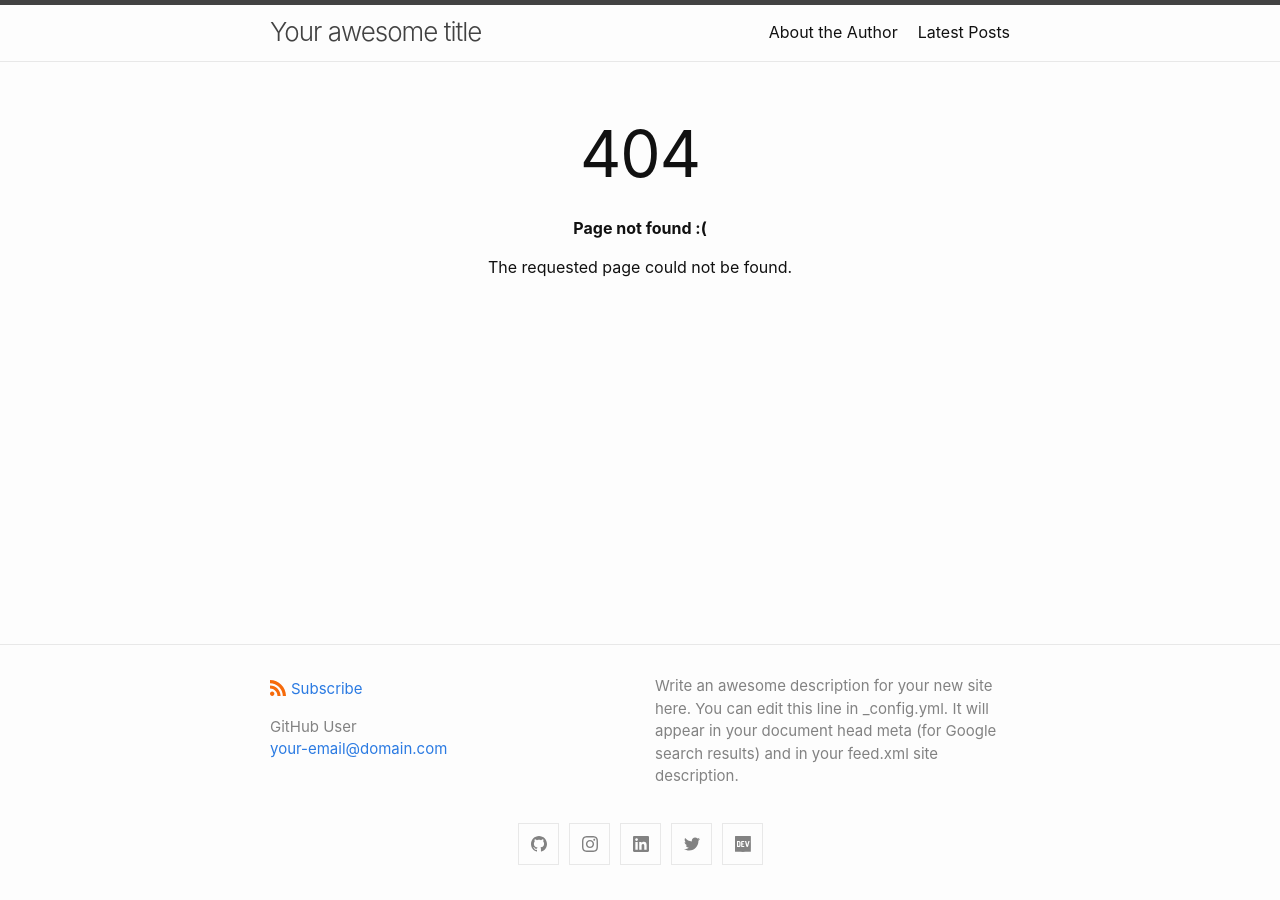
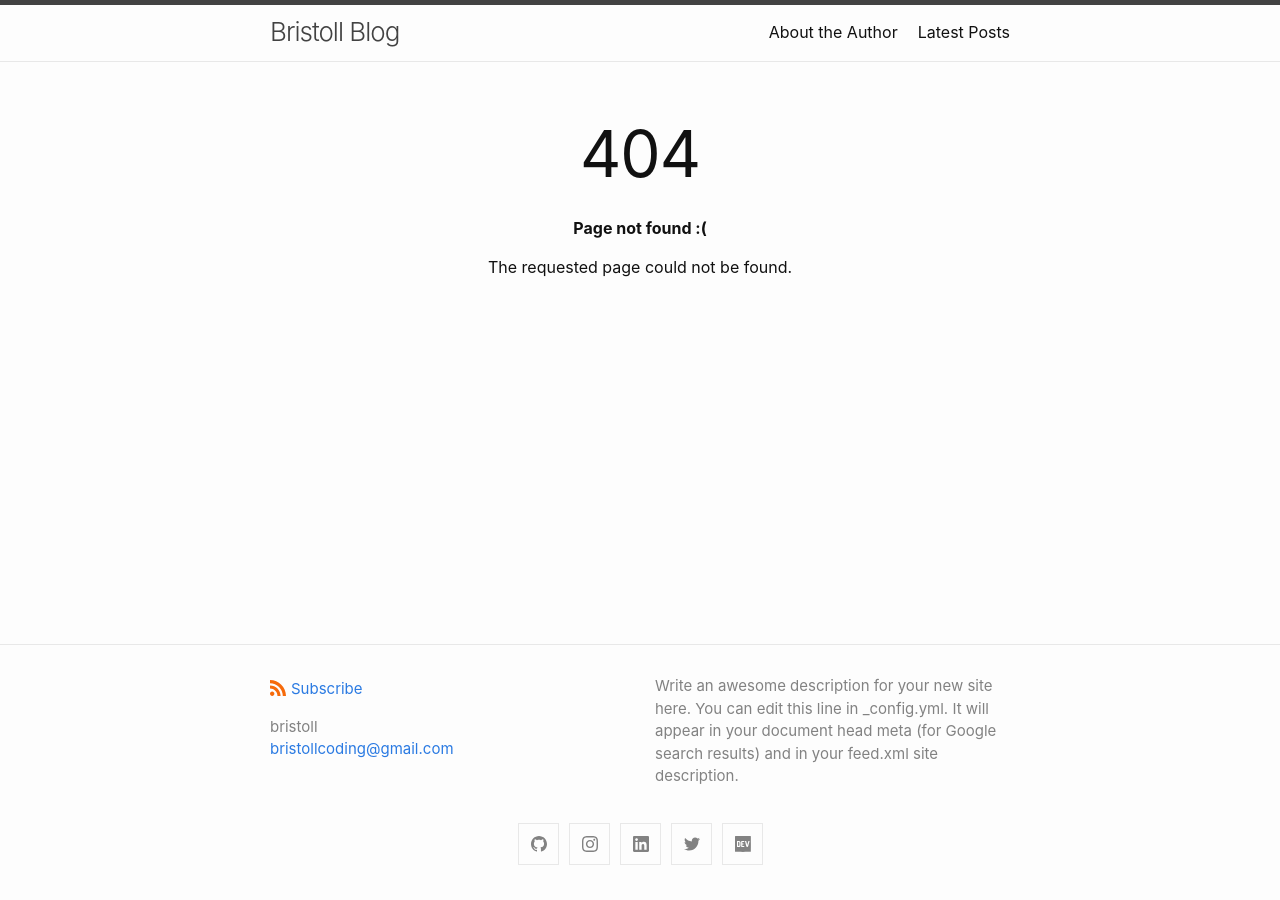
Before and after one commit to bristoll/bristoll.github.io, a Jekyll site: the page built from 404.html, in a window 1280 px wide. Built offline with Jekyll 4.4.1, drawn with Linux system fonts in a browser that asks for light colours.

Commit message:
update config with socials

```diff
--- a/_config.yml
+++ b/_config.yml
@@ -1,7 +1,7 @@
-title: Your awesome title
+title: Bristoll Blog
 author:
-  name: GitHub User
-  email: your-email@domain.com
+  name: bristoll
+  email: bristollcoding@gmail.com
 description: > # this means to ignore newlines until "show_excerpts:"
   Write an awesome description for your new site here. You can edit this
   line in _config.yml. It will appear in your document head meta (for
@@ -20,14 +20,14 @@ minima:
 
   # generate social links in footer
   social_links:
-    twitter: jekyllrb
-    github:  jekyll
-    devto: jekyll
+    twitter: BristollCoding
+    github:  bristoll
+    devto: bristoll
     # dribbble: jekyll
     # facebook: jekyll
     # flickr:   jekyll
-    instagram: jekyll
-    linkedin: jekyll
+    instagram: bristoll_coding
+    linkedin: cristo-suarez-garcia
     # pinterest: jekyll
     # youtube: jekyll
     # youtube_channel: UC8CXR0-3I70i1tfPg1PAE1g
```
